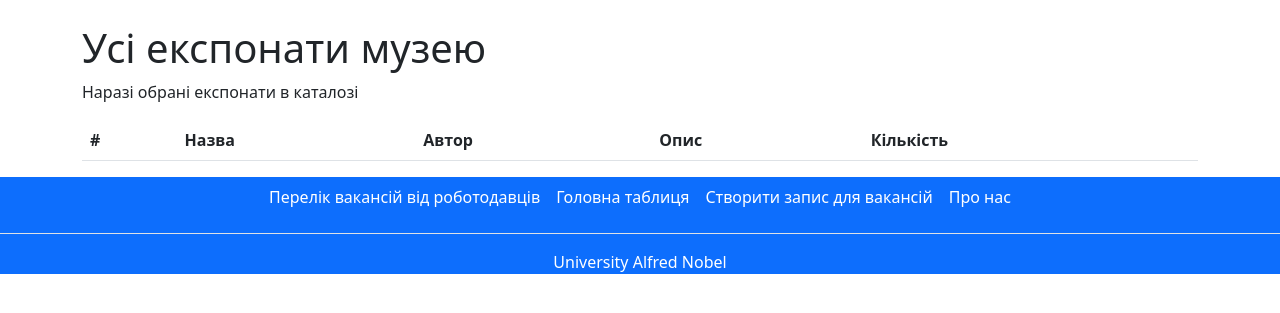
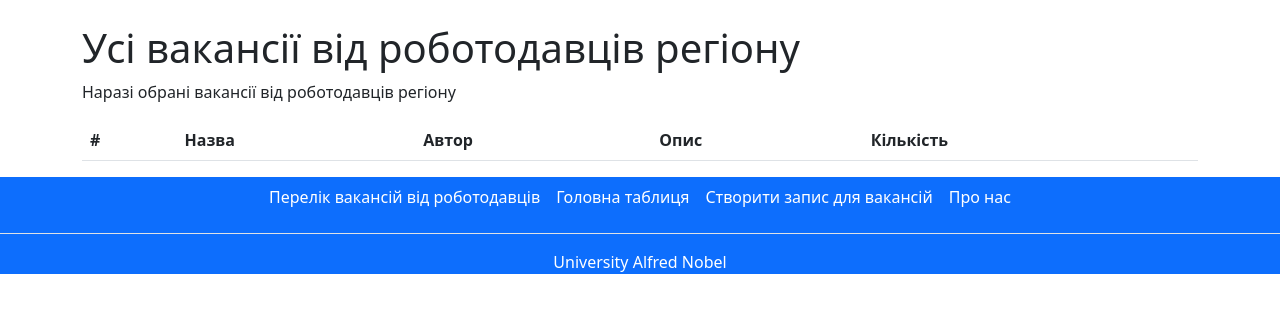
Before and after one commit to Zaninko/Django, a Django app: page /tab/ in a window 1280 px wide. Shown: the part 109-422 px from the top of the page. Run offline with Django 3.2, Linux system fonts and the light colour scheme; data that the repository does not hold is empty.

Commit message:
Update index_tab.html

```diff
--- a/main/templates/main/index_tab.html
+++ b/main/templates/main/index_tab.html
@@ -6,7 +6,7 @@ Main
 
 {% block content %}
 
-<h1>Усі експонати музею</h1>
+<h1>Усі вакансії від роботодавців регіону</h1>
 <table class="table">
     <thead class="thead-dark">
     <tr>
@@ -39,7 +39,7 @@ Main
   </tr>
   {% endfor %}
   {% else %}
-  <p>Наразі обрані експонати в каталозі</p>
+  <p>Наразі обрані вакансії від роботодавців регіону</p>
 {% endif %}
 </tbody>
 </table>
```
